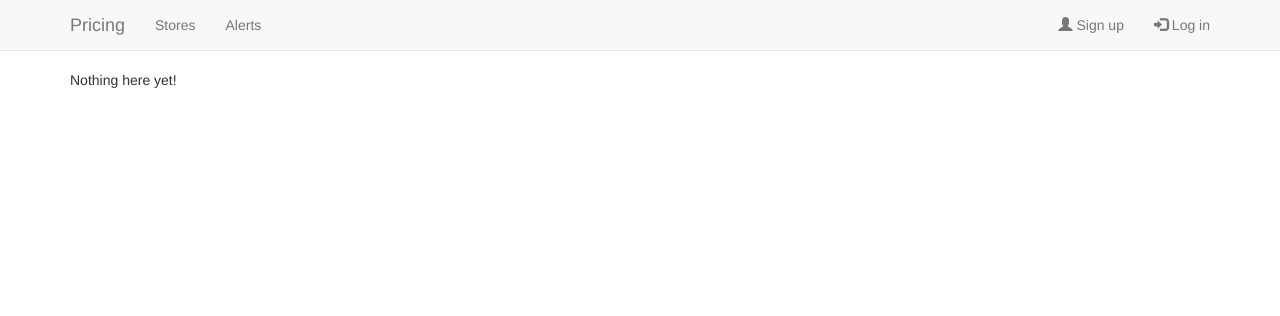
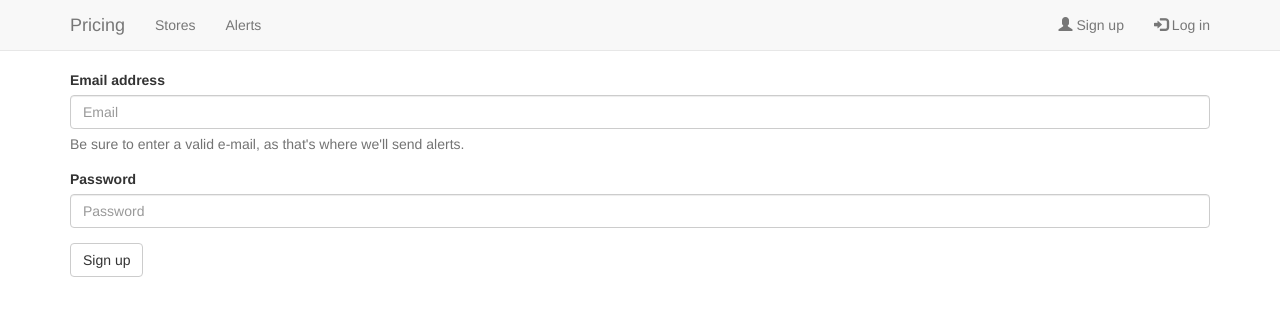
Before and after one commit to schoolofcode-me/price-of-chair, a Python web app: template src/templates/users/register.jinja2 in a window 1280 px wide. Shown: the top 316 px of the page. Run offline with Jinja, Linux system fonts and the light colour scheme; the template is opened without the code that fills it, so the values that code supplies are empty; some libraries are stand-ins or nearby versions.

Commit message:
Added register form to register.jinja2 template.

```diff
--- a/src/templates/users/register.jinja2
+++ b/src/templates/users/register.jinja2
@@ -1,4 +1,18 @@
 {% extends "base.jinja2" %}
 {% block content %}
-    <p>Nothing here yet!</p>
+    <div class="form-size">
+        <form>
+            <div class="form-group">
+                <label for="email">Email address</label>
+                <input type="email" class="form-control" id="email" name="email" placeholder="Email"
+                       aria-describedby="emailHelpBlock">
+                <span id="emailHelpBlock" class="help-block">Be sure to enter a valid e-mail, as that's where we'll send alerts.</span>
+            </div>
+            <div class="form-group">
+                <label for="password">Password</label>
+                <input type="password" class="form-control" name="password" id="password" placeholder="Password">
+            </div>
+            <button type="submit" class="btn btn-default">Sign up</button>
+        </form>
+    </div>
 {% endblock %}
```
